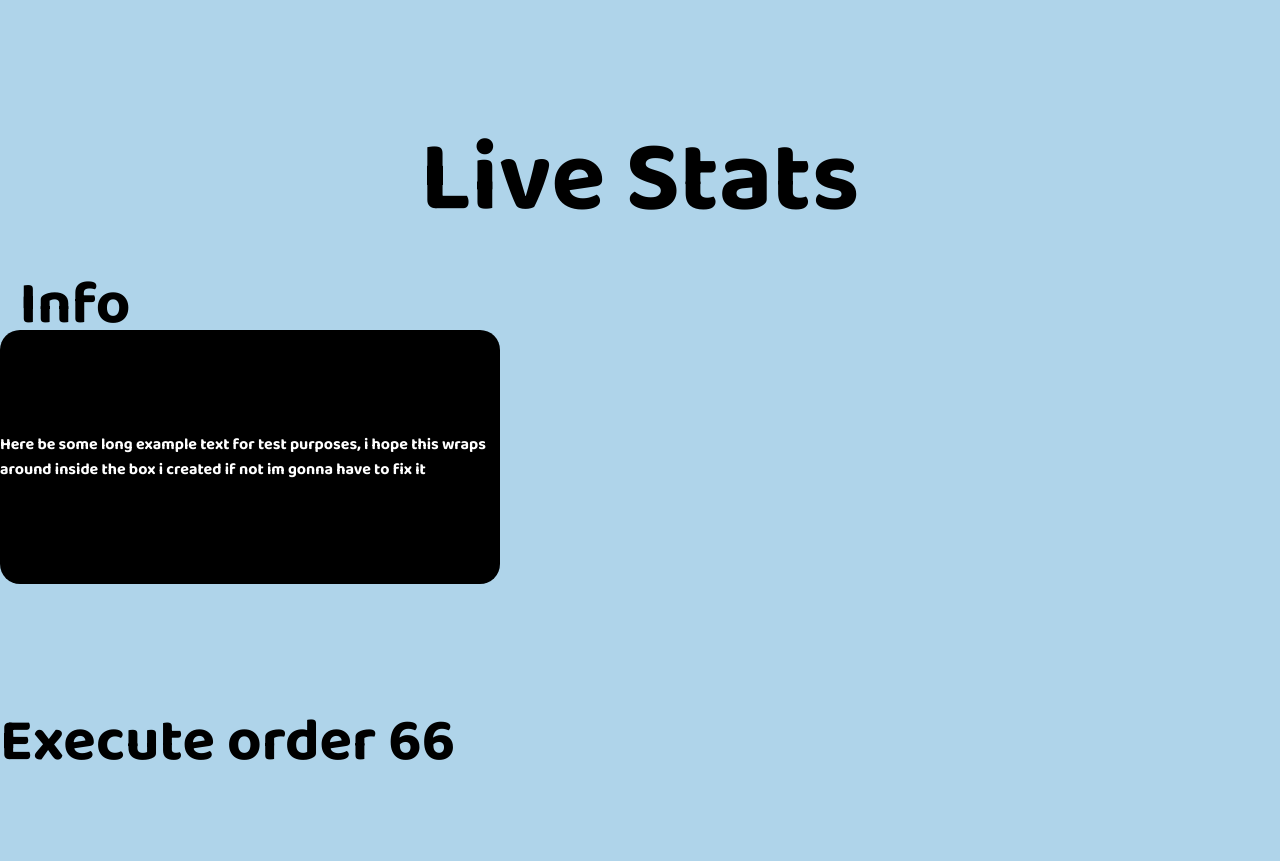
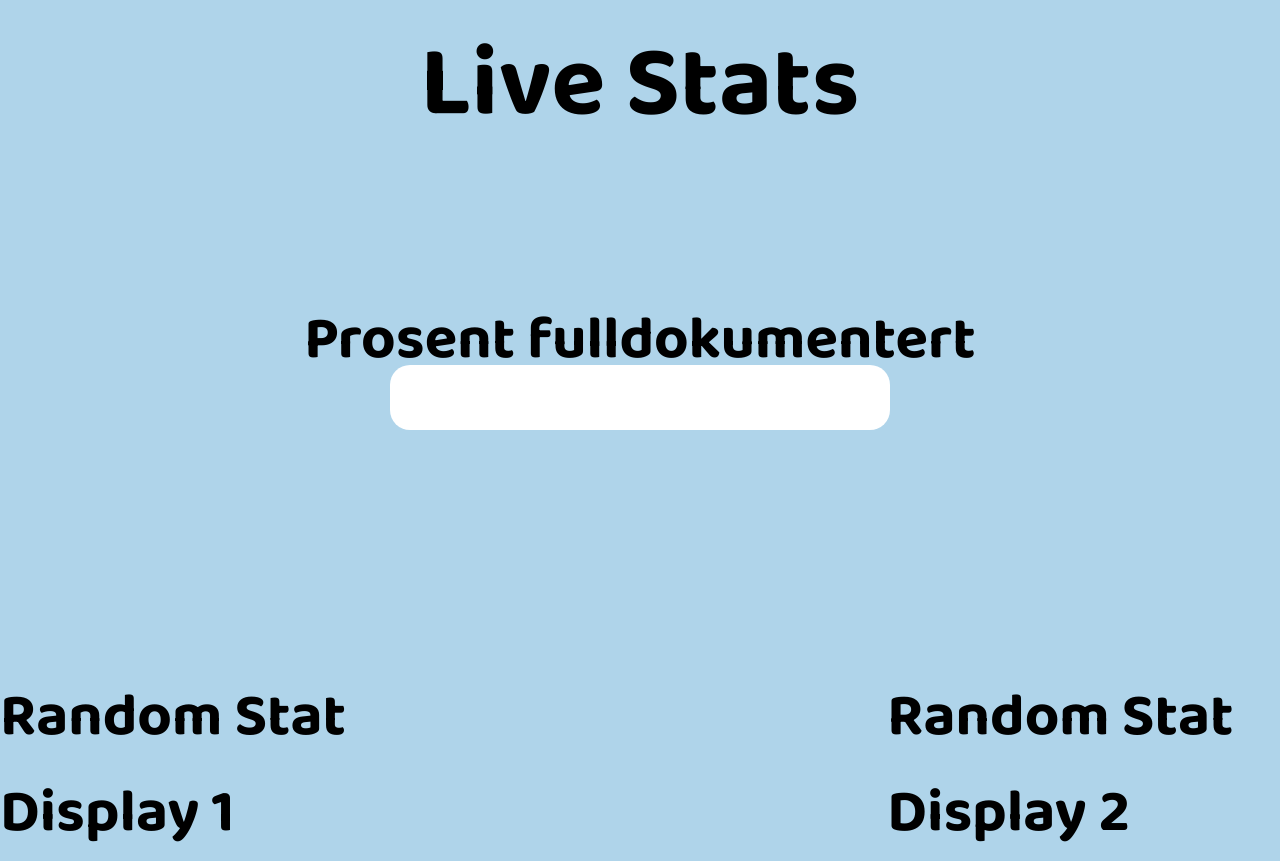
Before and after one commit to Zyxzo/pie-chart-stats, a website: page index.html in a window 1280 px wide. Before the commit the page ends 800 px from the top, so only its background shows below. Drawn offline with nearby package versions, Linux system fonts and the light colour scheme; no server answers.

Commit message:
Slide 2 updates with number api + color scaling based on %

```diff
--- a/index.html
+++ b/index.html
@@ -21,7 +21,7 @@
     </style>
 </head>
 
-<!-- Slide Numbero 1 Med Grafen-->
+<!-- Slide Numbero 1 Med Grafen
 <body>
    <div id="slide1" class="slide">
         <div class="container">
@@ -45,19 +45,23 @@
             <canvas id="myChart" width="2000" height="600"></canvas>
         </div>
     </div>
-
+-->
 
 <!-- Slide Numbero 2 Med coding experiments-->
 
     <div id="slide2" class="slide">
 
         <h1>Live Stats</h1>
-        <div class="boxflex" id="Flex1">Info</div>
-        <div class="boxflex" id="Flex2">Here be some long example text for test purposes, i hope this wraps around inside the box i created if not im gonna have to fix it</div>
-        <div class="boxflex" id="Flex3">Execute order 66</div>
-    </div>
 
 
+        <div class="boxflex" id="Flex1">Prosent fulldokumentert</div>
+        <div class="boxflex" id="Flex2"></div>
+
+     <div id ="flexwrapper">
+        <div class="boxflex" id="Flex3">Random Stat Display 1</div>
+        <div class="boxflex" id="Flex4">Random Stat Display 2</div>
+     </div>
+    </div>
 
 </body>
 </html>
--- a/script.js
+++ b/script.js
@@ -84,6 +84,13 @@ document.addEventListener("DOMContentLoaded", async function () {
         const apiData = await response.json();
         console.log('API Response:', apiData);
 
+        // farge code live oppdatering for % dokumentert
+        const prosentValue = apiData.visning2.Prosent_fulldokumentert;
+        updateProsentBox(prosentValue);
+
+        const prosentFulldokumentert = apiData.visning2.Prosent_fulldokumentert;
+        document.getElementById('Flex2').textContent = prosentFulldokumentert;
+
         labels = Object.keys(apiData.visning1.historikk);
         let leads_array = [];
         let signert_array = [];
@@ -134,3 +141,20 @@ document.addEventListener("DOMContentLoaded", async function () {
         console.error('Error fetching data:', error);
     }
 });
+
+
+// farge code function
+function getDynamicColor(value) {
+    const clampedValue = Math.min(100, Math.max(0, value));
+
+
+    const red = Math.round(255 * (1 - clampedValue / 100));
+    const green = Math.round(255 * (clampedValue / 100));
+    return `rgb(${red}, ${green}, 0)`;
+}
+
+function updateProsentBox(value) {
+    const prosentBox = document.getElementById("Flex2");
+    prosentBox.textContent = value;
+    prosentBox.style.color = getDynamicColor(value);
+}
--- a/styles.css
+++ b/styles.css
@@ -133,8 +133,8 @@ body {
 
 #slide2 h1 {
     font-size: 100px;
-    margin-top: 100px;
-    margin-bottom: 20px;
+    margin-top: 5px;
+    margin-bottom: 150px;
     text-align: center;
 }
 
@@ -155,31 +155,42 @@ body {
     padding: 0;
     gap: 0;
     margin: 0;
-    align-self: flex-start;
+    align-self: center;
+    width: 100%;
 }
 
 #Flex2 {
-    align-self: flex-start;
+    font-size: 180px;
+    align-self: center;
     border: black;
     border-radius: 20px;
     outline: black;
     outline-width: 10px;
     width: 500px;
-    height: 500px;
-    background-color: #000000;
+    height: 250px;
+    background-color: #ffffff;
+}
+
+
+#flexwrapper{
+    display: flex;
+    justify-content: center;
+    align-items: center;
+    gap: 500px;
 }
 
 #Flex3{
+    margin-top: 300px;
     color: black;
     font-size: 60px;
     align-self: flex-start;
-    margin-top: 100px;
-    margin-left: 200p;
     width: fit-content;
-    height: auto;
+}
 
+#Flex4{
+    margin-top: 300px;
+    color: black;
+    font-size: 60px;
+    align-self: flex-start;
+    width: fit-content;
 }
-#cable{
-    display: block;
-    margin: 0 auto;
-}
```
